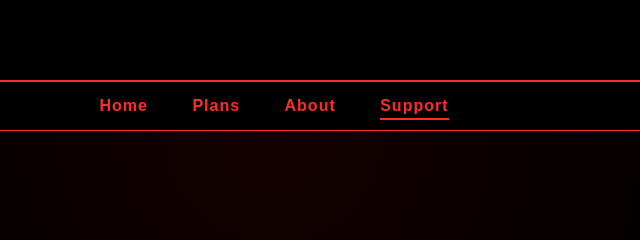
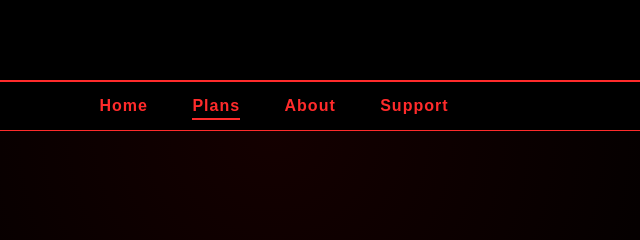
Before and after one commit to hacker12345227/Novastrike, a plain HTML site: page plans/index.html in a window 1280 px wide. Shown: the top 240 px of the page, 366-1006 px from the left. Drawn offline with Linux system fonts and the light colour scheme.

Commit message:
Update index.html

```diff
--- a/plans/index.html
+++ b/plans/index.html
@@ -18,9 +18,9 @@
 
 <nav>
 <a href="../">Home</a>
-<a href="../plans/">Plans</a>
+<a href="../plans/" class="active">Plans</a>
 <a href="../about/">About</a>
-<a href="./" class="active">Support</a>
+<a href="./">Support</a>
 </nav>
 
 <!-- HERO -->
```
